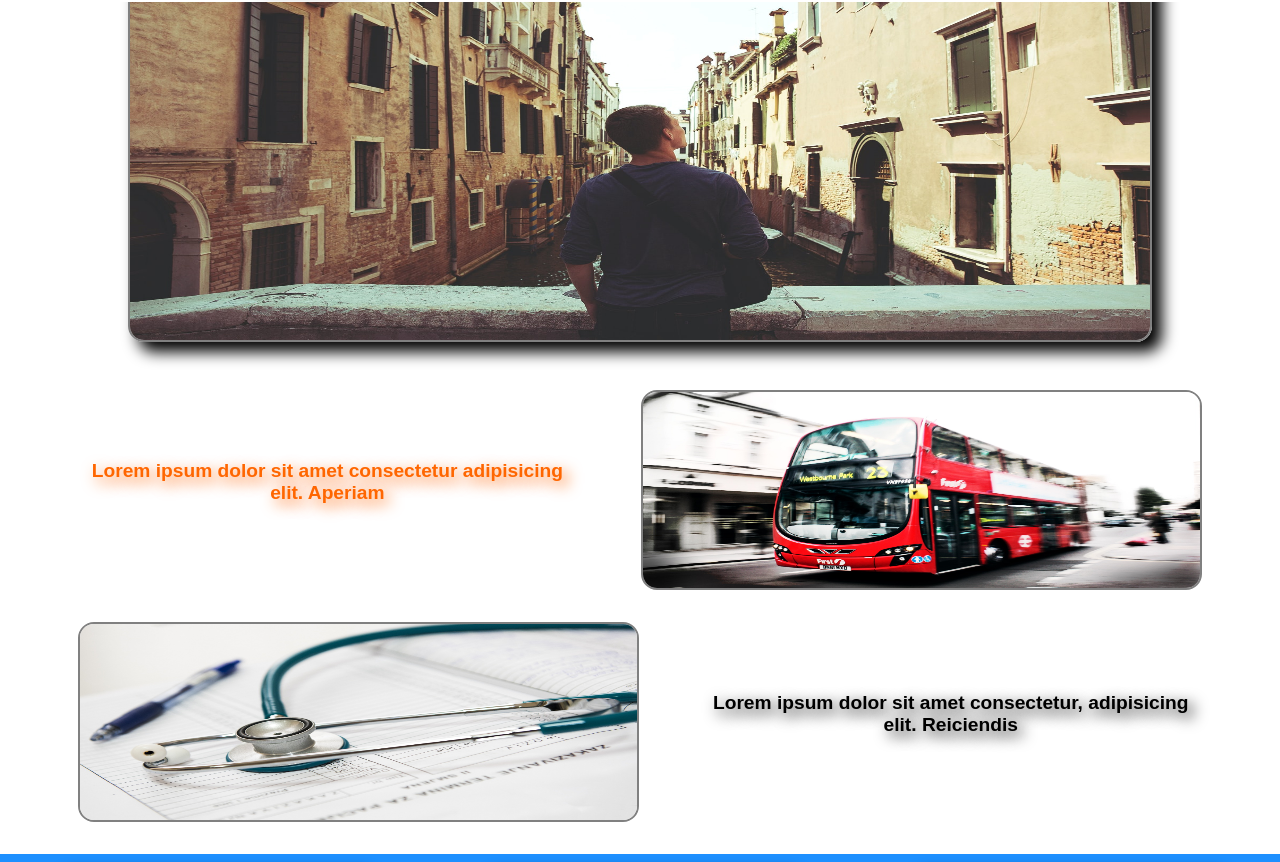
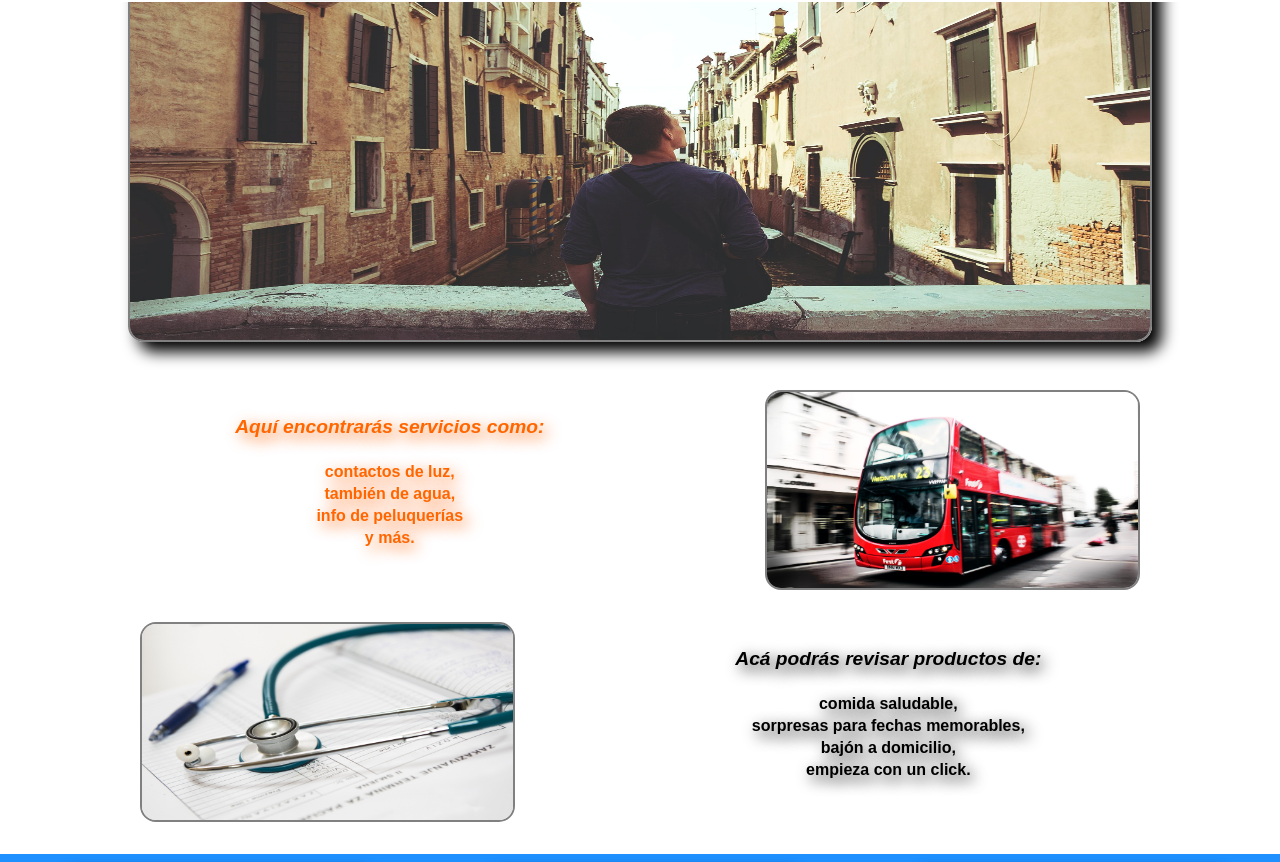
Before and after one commit to JoelSilvi/Project, a plain HTML site: page index.html in a window 1280 px wide. Shown: the part 90-952 px from the top of the page. Drawn offline with Linux system fonts and the light colour scheme.

Commit message:
30% img - textos

```diff
--- a/css/style.css
+++ b/css/style.css
@@ -80,7 +80,7 @@
   }
 
   .flex-container img {
-    width: 45%;
+    width: 30%;
     height: 200px;
     margin-top: 1em;
     border-radius: 1em;
@@ -106,7 +106,7 @@
   }
 
   .flex-container-2 img {
-    width: 45%;
+    width: 30%;
     height: 200px;
     margin-top: 1em;
     border-radius: 1em;
@@ -232,11 +232,6 @@
     border-radius: 10px;
     margin: 0.5em;
   }
-
-  /* fieldset {
-    border: #f60 1px solid;
-    border-radius: 50px;
-  } */
 
   legend {
     text-align: center;
--- a/index.html
+++ b/index.html
@@ -29,10 +29,17 @@
         </section>
       </article>
 
-      <article id="final">
-        <section class="flex-container">
+      <section id="final">
+        <article class="flex-container">
+
           <p>
-            Lorem ipsum dolor sit amet consectetur adipisicing elit. Aperiam
+            <i>Aquí encontrarás servicios como:</i> <br /><br />
+            <small>
+              contactos de luz, <br />
+              también de agua, <br />
+              info de peluquerías<br />
+              y más.</small
+            >
           </p>
           <img src="images/Serv1.jpg" alt="locomocion" />
         </section>
@@ -40,7 +47,13 @@
         <section class="flex-container-2">
           <img src="images/Serv2.jpg" alt="salud" />
           <p>
-            Lorem ipsum dolor sit amet consectetur, adipisicing elit. Reiciendis
+            <i>Acá podrás revisar productos de:</i><br /><br />
+            <small
+              >comida saludable, <br />
+              sorpresas para fechas memorables, <br />
+              bajón a domicilio, <br />
+              empieza con un click.
+            </small>
           </p>
         </section>
       </article>
```
Also changed, not shown: Servicios.html (added, +10 -0 lines).
